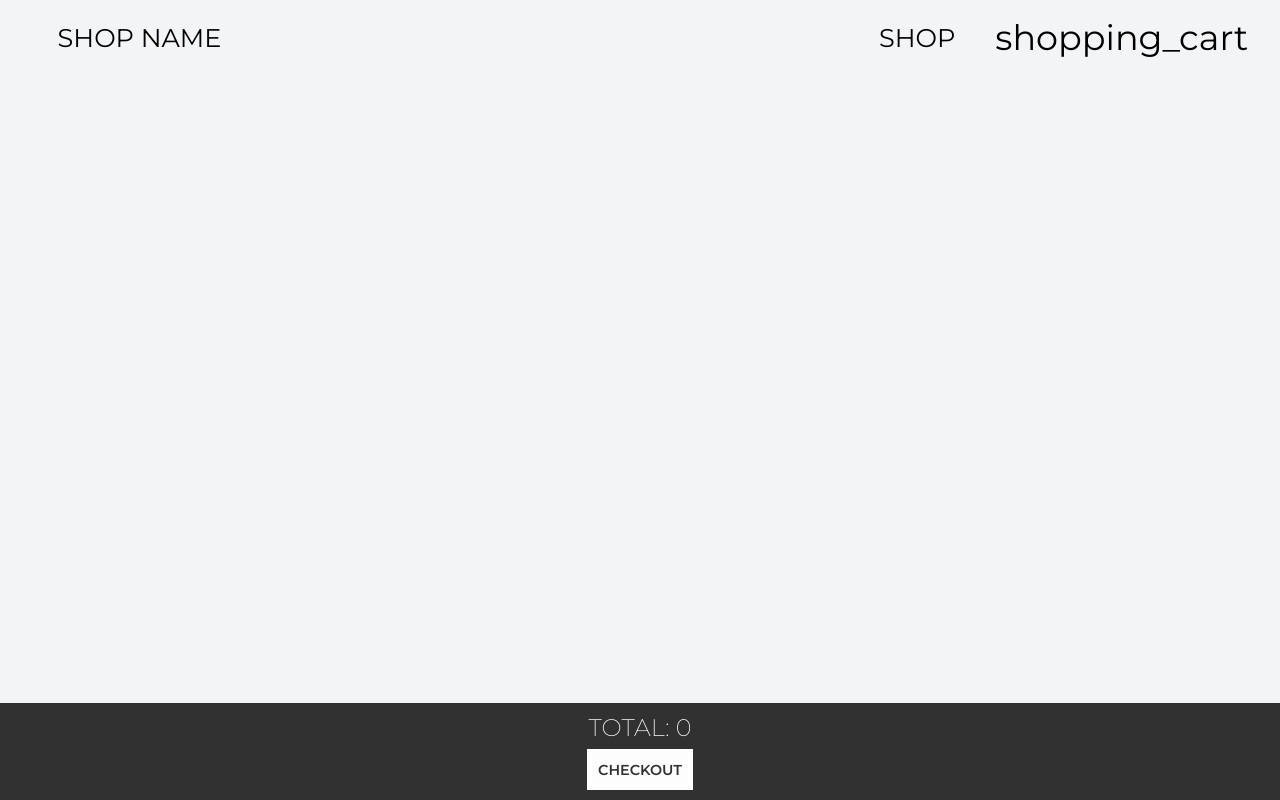
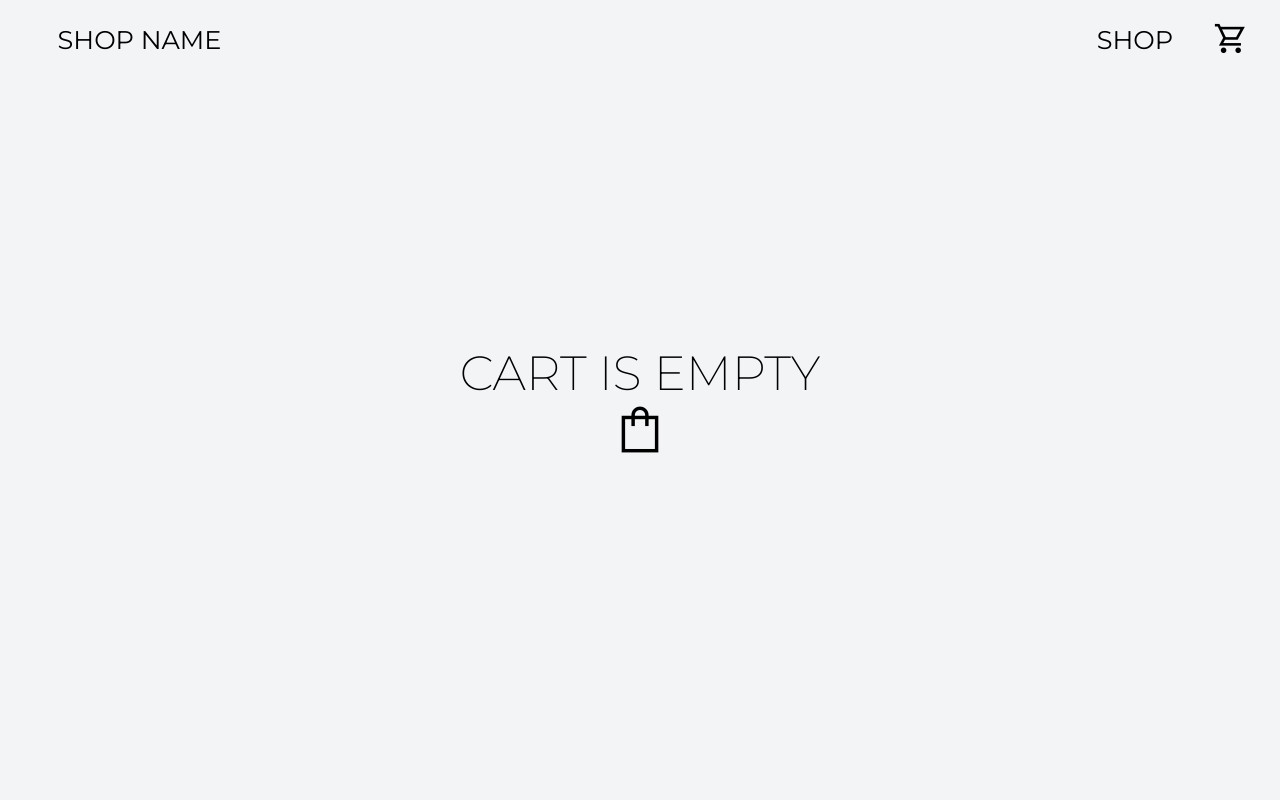
Before and after one commit to DaddyGasCoin/shopping-cart, a React (Create React App) app: page /cart in a window 1280 px wide. Built offline with nearby package versions, Linux system fonts and the light colour scheme.

Commit message:
Add display for empty cart on cart page

```diff
--- a/src/components/DisplayCart.js
+++ b/src/components/DisplayCart.js
@@ -4,15 +4,25 @@ const DisplayCart = (props) => {
     const { data, price, handler } = props
     return (
         <>
-            <div className="cart-wrapper">
+            {price ? <> <div className="cart-wrapper">
                 {data.map((item) => {
                     return <DisplayProduct key={item.id} data={item} handler={handler} />
                 })}
             </div>
-            <div className="cart-foot">
-                <p className="price">TOTAL: {price} </p>
-                <button className="checkout-btn">CHECKOUT</button>
-            </div>
+                <div className="cart-foot">
+                    <p className="price">TOTAL: {price} </p>
+                    <button className="checkout-btn">CHECKOUT</button>
+                </div>
+            </> : <div className="empty-wrapper">
+                <div className="target">
+                    <p>cart is empty</p>
+                    <span className="material-symbols-sharp size-55">
+                        shopping_bag
+                    </span>
+                </div>
+
+            </div>}
+
         </>
     )
 }
--- a/src/style.css
+++ b/src/style.css
@@ -1,6 +1,6 @@
 @import url('https://fonts.googleapis.com/css2?family=Montserrat:wght@100;200;300;400;600;700;800;900&display=swap');
-
 @import url('https://fonts.googleapis.com/css2?family=Material+Symbols+Outlined:opsz,wght,FILL,GRAD@20..48,100..700,0..1,-50..200');
+@import url('https://fonts.googleapis.com/css2?family=Material+Symbols+Sharp:opsz,wght,FILL,GRAD@20..48,100..700,0..1,-50..200');
 
 * {
     margin: 0;
@@ -160,6 +160,11 @@ span.size-35 {
     padding-top: 5px;
 }
 
+span.size-55 {
+    font-size: 55px;
+    font-variation-settings: 'OPSZ' 0;
+}
+
 .quant-btn,
 .add-cart {
     width: max-content;
@@ -238,3 +243,20 @@ span.size-35 {
     box-shadow: 7px 10px black;
     opacity: .8;
 }
+
+.empty-wrapper {
+    position: absolute;
+    left: 50%;
+    top: 50%;
+    transform: translate(-50%, -50%);
+}
+
+.target {
+    font-size: 3rem;
+    text-transform: uppercase;
+    font-weight: 200;
+    display: flex;
+    flex-direction: column;
+    justify-content: center;
+    align-items: center;
+}
```
